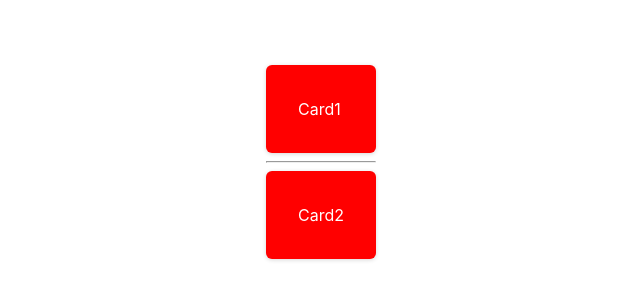
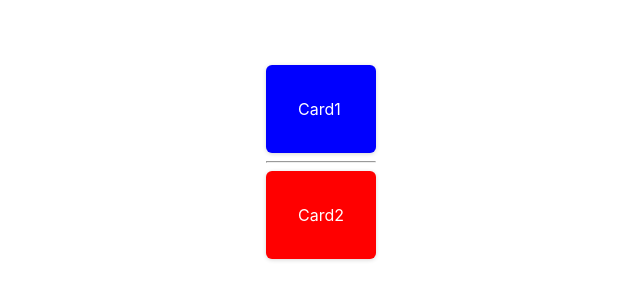
Before and after one commit to gymcoding/lean-canvas-react, a React (Vite) app: page / in a window 1280 px wide. Shown: the part 238-538 px from the top of the page, without its empty margins (319-959 px from the left). Built offline with nearby package versions, Linux system fonts and the light colour scheme.

Commit message:
5.4 CSS Modules

```diff
--- a/src/components/Card1.jsx
+++ b/src/components/Card1.jsx
@@ -1,6 +1,6 @@
-import './Card1.css';
+import styles from './Card1.module.css';
 
 function Card1() {
-  return <article className="card">Card1</article>;
+  return <article className={styles.card}>Card1</article>;
 }
 export default Card1;
--- a/src/components/Card2.jsx
+++ b/src/components/Card2.jsx
@@ -1,6 +1,6 @@
-import './Card2.css';
+import styles from './Card2.module.css';
 
 function Card2() {
-  return <article className="card">Card2</article>;
+  return <article className={styles.card}>Card2</article>;
 }
 export default Card2;
```
Also changed, not shown: src/components/Card1.module.css (renamed from src/components/Card1.css), src/components/Card2.module.css (renamed from src/components/Card2.css).
